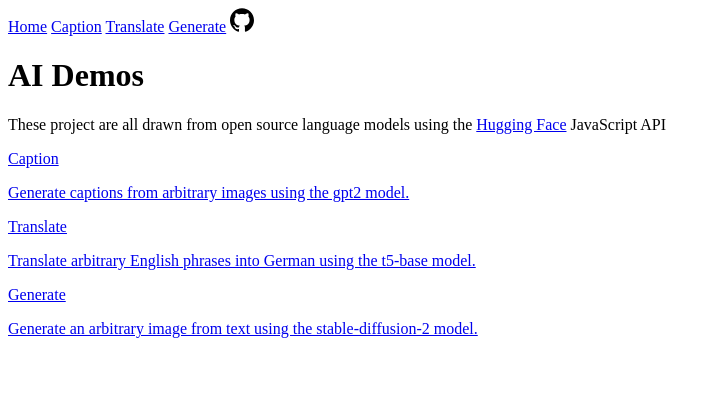
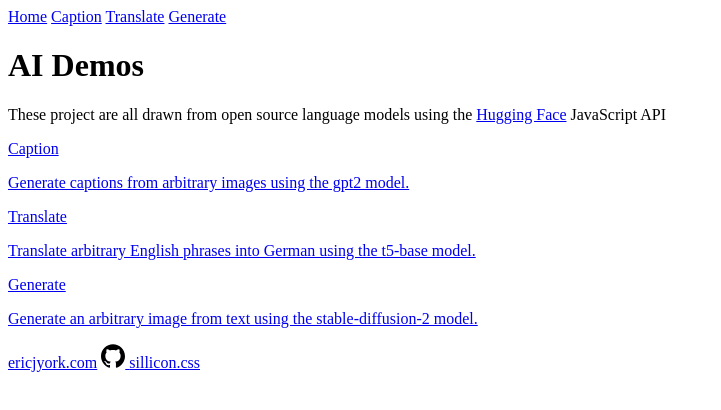
Before and after one commit to ericyork/ai_demos, a website with bundled scripts: page index.html in a window 1280 px wide. Shown: the whole page, without its empty margins (0-721 px from the left). Built offline with nearby package versions, Linux system fonts and the light colour scheme.

Commit message:
adds footer elements

```diff
--- a/assets/styles/style.css
+++ b/assets/styles/style.css
@@ -1,3 +1,7 @@
+body {
+  position: relative;
+  min-height: 90vh;
+}
 img {
   border: 2px solid #DADADA;
 }
@@ -5,7 +9,8 @@
   font-size: 2em;
 }
 nav {
-  padding: 2em;
+  padding: 2em 0;
+  justify-content: space-between;
 }
 a:link, a:visited {
   opacity: .8;
@@ -36,3 +41,11 @@
 .listings a p {
   flex: 1 0 75%;
 }
+footer {
+  display: flex;
+  justify-content: space-between;
+  align-items: center;
+  position: absolute;
+  bottom: 0;
+  width: 100%;
+}
--- a/index.html
+++ b/index.html
@@ -13,9 +13,6 @@
       <a href="caption.html">Caption</a>
       <a href="translate.html">Translate</a>
       <a href="generate.html">Generate</a>
-      <a href="https://github.com/ericyork/ai_demos">
-        <svg role="img" viewBox="0 0 24 24" width="24" height="24" xmlns="http://www.w3.org/2000/svg"><title>GitHub</title><path d="M12 .297c-6.63 0-12 5.373-12 12 0 5.303 3.438 9.8 8.205 11.385.6.113.82-.258.82-.577 0-.285-.01-1.04-.015-2.04-3.338.724-4.042-1.61-4.042-1.61C4.422 18.07 3.633 17.7 3.633 17.7c-1.087-.744.084-.729.084-.729 1.205.084 1.838 1.236 1.838 1.236 1.07 1.835 2.809 1.305 3.495.998.108-.776.417-1.305.76-1.605-2.665-.3-5.466-1.332-5.466-5.93 0-1.31.465-2.38 1.235-3.22-.135-.303-.54-1.523.105-3.176 0 0 1.005-.322 3.3 1.23.96-.267 1.98-.399 3-.405 1.02.006 2.04.138 3 .405 2.28-1.552 3.285-1.23 3.285-1.23.645 1.653.24 2.873.12 3.176.765.84 1.23 1.91 1.23 3.22 0 4.61-2.805 5.625-5.475 5.92.42.36.81 1.096.81 2.22 0 1.606-.015 2.896-.015 3.286 0 .315.21.69.825.57C20.565 22.092 24 17.592 24 12.297c0-6.627-5.373-12-12-12"/></svg>
-      </a>
     </nav>
     <h1>AI Demos</h1>
     <p>These project are all drawn from open source language models using the <a href="https://huggingface.co/">Hugging Face</a> JavaScript API</p>
@@ -23,7 +20,15 @@
       <a href="caption.html"><span class="icon">Caption</span><p>Generate captions from arbitrary images using the gpt2 model.</p></a>
       <a href="translate.html"><span class="icon">Translate</span><p>Translate arbitrary English phrases into German using the t5-base model.</p></a>
       <a href="generate.html"><span class="icon">Generate</span><p>Generate an arbitrary image from text using the stable-diffusion-2 model.</p></a>
+    </div>
     </section>
+    <footer>
+      <a href="https://ericjyork.com/" target="_blank">ericjyork.com</a>
+      <a href="https://github.com/ericyork/ai_demos" target="_blank">
+        <svg role="img" viewBox="0 0 24 24" width="24" height="24" xmlns="http://www.w3.org/2000/svg"><title>GitHub</title><path d="M12 .297c-6.63 0-12 5.373-12 12 0 5.303 3.438 9.8 8.205 11.385.6.113.82-.258.82-.577 0-.285-.01-1.04-.015-2.04-3.338.724-4.042-1.61-4.042-1.61C4.422 18.07 3.633 17.7 3.633 17.7c-1.087-.744.084-.729.084-.729 1.205.084 1.838 1.236 1.838 1.236 1.07 1.835 2.809 1.305 3.495.998.108-.776.417-1.305.76-1.605-2.665-.3-5.466-1.332-5.466-5.93 0-1.31.465-2.38 1.235-3.22-.135-.303-.54-1.523.105-3.176 0 0 1.005-.322 3.3 1.23.96-.267 1.98-.399 3-.405 1.02.006 2.04.138 3 .405 2.28-1.552 3.285-1.23 3.285-1.23.645 1.653.24 2.873.12 3.176.765.84 1.23 1.91 1.23 3.22 0 4.61-2.805 5.625-5.475 5.92.42.36.81 1.096.81 2.22 0 1.606-.015 2.896-.015 3.286 0 .315.21.69.825.57C20.565 22.092 24 17.592 24 12.297c0-6.627-5.373-12-12-12"/></svg>
+      </a>
+      <a href="https://silicon-css.com/" target="_blank">sillicon.css</a>
+    </footer>
     <!--loads scripts-->
     <script src="assets/scripts/page.js" type="module"></script>
   </body>
```
Also changed, not shown: caption.html (+7 -3 lines), generate.html (+7 -3 lines), translate.html (+7 -3 lines).
